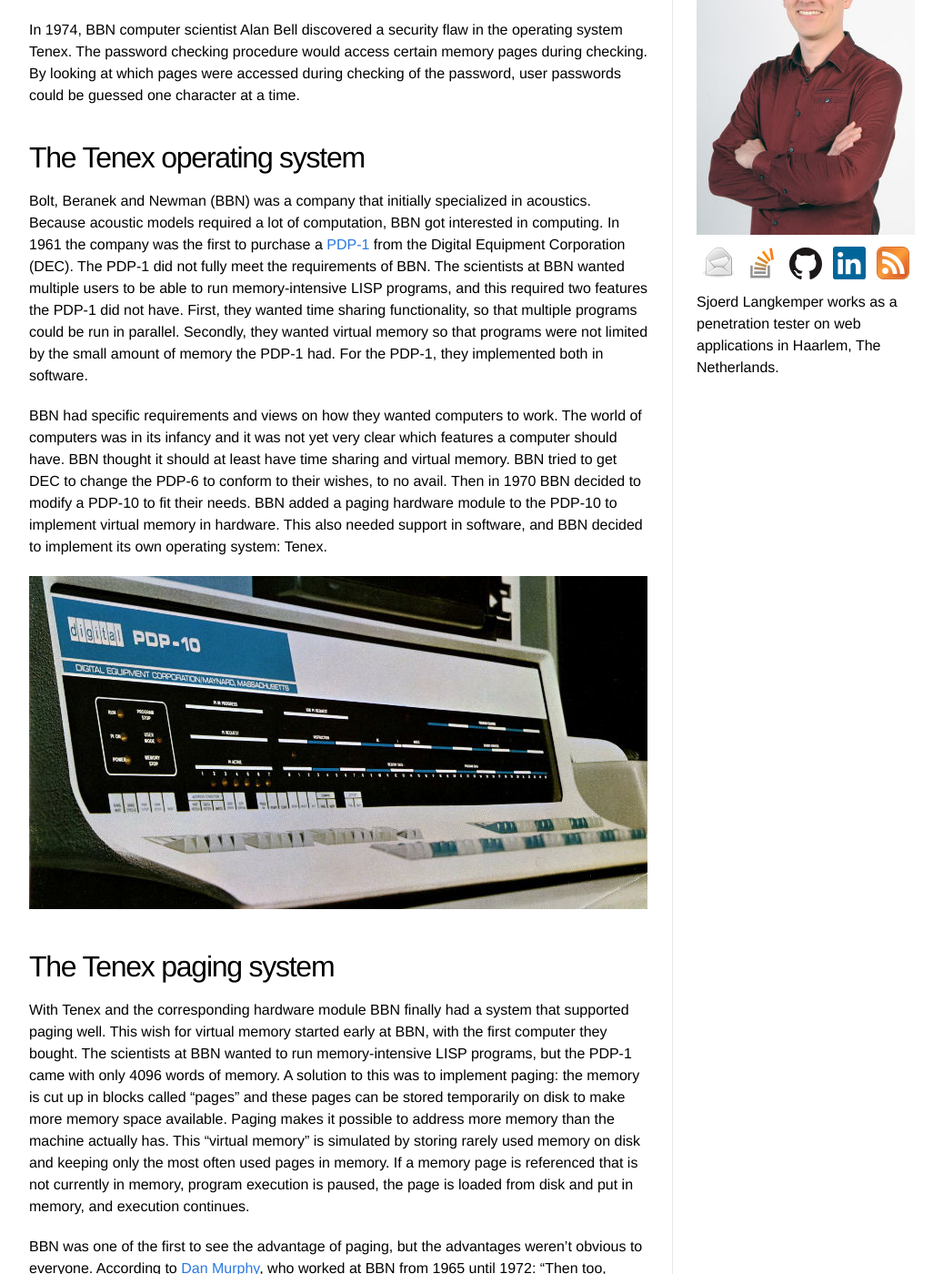
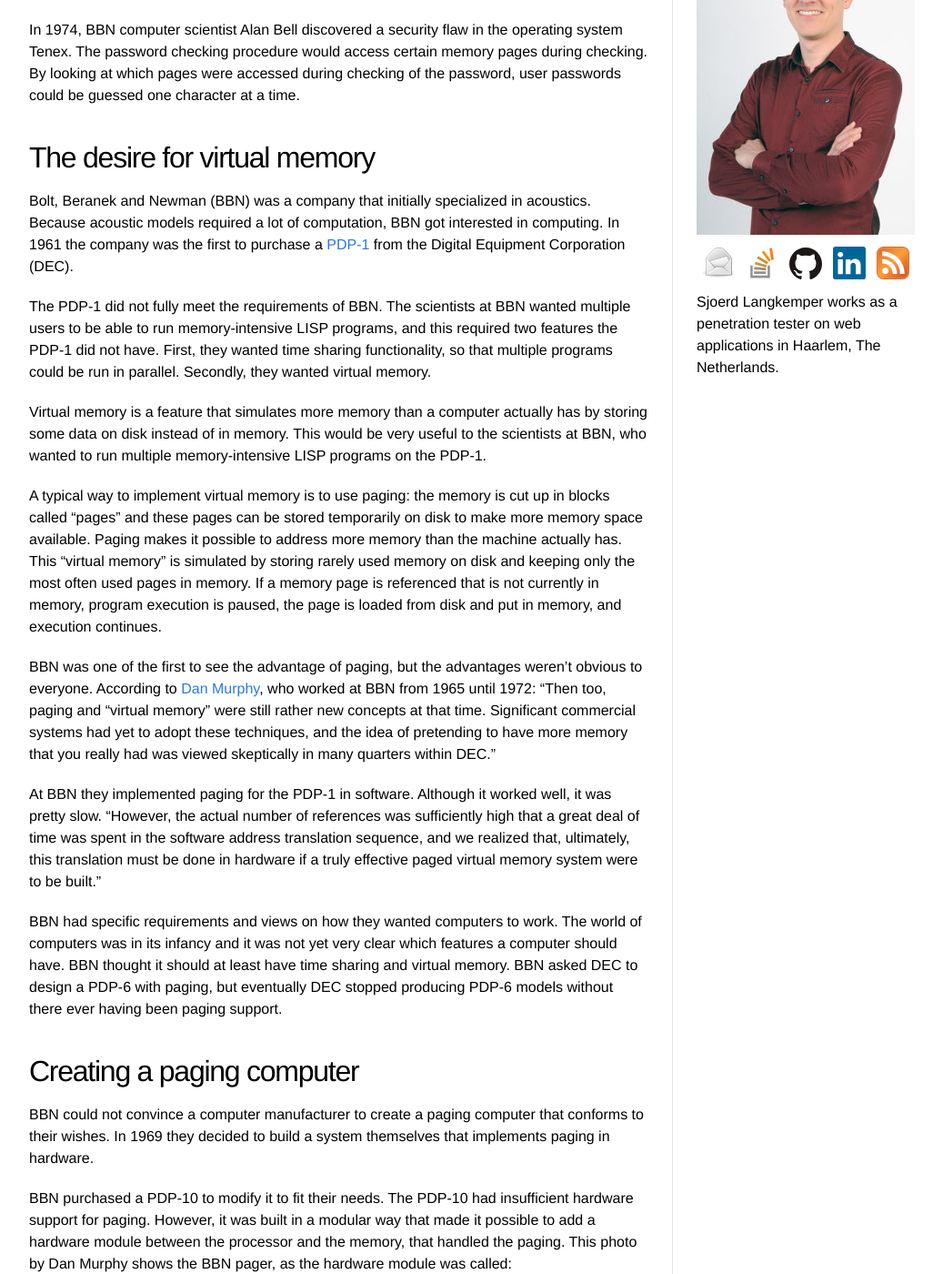
Before and after one commit to Sjord/Sjord.github.io, a Jekyll site: the page built from _posts/2016-09-21-tenex-password-bug.md, in a window 1280 px wide and 1400 px high, scrolled down 257 px. Shown: the whole window at 91% size, without its empty margins (108-1145 px from the left). Built offline with Jekyll 4.4.1, drawn with Linux system fonts in a browser that asks for light colours; some of the changed text lies outside the part shown.

Commit message:
Restructure

```diff
--- a/_posts/2016-09-21-tenex-password-bug.md
+++ b/_posts/2016-09-21-tenex-password-bug.md
@@ -1,47 +1,49 @@
 ---
 layout: post
-title: "Tenex password guessing bug"
+title: "The password guessing bug in Tenex"
 thumbnail: pdp10-240.jpg
 date: 2016-11-01
 ---
 
 In 1974, BBN computer scientist Alan Bell discovered a security flaw in the operating system Tenex. The password checking procedure would access certain memory pages during checking. By looking at which pages were accessed during checking of the password, user passwords could be guessed one character at a time.
 
-## The Tenex operating system
+## The desire for virtual memory
 
-Bolt, Beranek and Newman (BBN) was a company that initially specialized in acoustics. Because acoustic models required a lot of computation, BBN got interested in computing. In 1961 the company was the first to purchase a [PDP-1](https://en.wikipedia.org/wiki/PDP-1) from the Digital Equipment Corporation (DEC). The PDP-1 did not fully meet the requirements of BBN. The scientists at BBN wanted multiple users to be able to run memory-intensive LISP programs, and this required two features the PDP-1 did not have. First, they wanted time sharing functionality, so that multiple programs could be run in parallel. Secondly, they wanted virtual memory so that programs were not limited by the small amount of memory the PDP-1 had. For the PDP-1, they implemented both in software.
+Bolt, Beranek and Newman (BBN) was a company that initially specialized in acoustics. Because acoustic models required a lot of computation, BBN got interested in computing. In 1961 the company was the first to purchase a [PDP-1](https://en.wikipedia.org/wiki/PDP-1) from the Digital Equipment Corporation (DEC).
 
-BBN had specific requirements and views on how they wanted computers to work. The world of computers was in its infancy and it was not yet very clear which features a computer should have. BBN thought it should at least have time sharing and virtual memory. BBN tried to get DEC to change the PDP-6 to conform to their wishes, to no avail. Then in 1970 BBN decided to modify a PDP-10 to fit their needs. BBN added a paging hardware module to the PDP-10 to implement virtual memory in hardware. This also needed support in software, and BBN decided to implement its own operating system: Tenex.
+The PDP-1 did not fully meet the requirements of BBN.  The scientists at BBN wanted multiple users to be able to run memory-intensive LISP programs, and this required two features the PDP-1 did not have. First, they wanted time sharing functionality, so that multiple programs could be run in parallel. Secondly, they wanted virtual memory.
 
-![PDP-10 console](/images/pdp10-console.jpg "PDP-10 console")
+Virtual memory is a feature that simulates more memory than a computer actually has by storing some data on disk instead of in memory. This would be very useful to the scientists at BBN, who wanted to run multiple memory-intensive LISP programs on the PDP-1.
 
-## The Tenex paging system
-
-With Tenex and the corresponding hardware module BBN finally had a system that supported paging well. This wish for virtual memory started early at BBN, with the first computer they bought. The scientists at BBN wanted to run memory-intensive LISP programs, but the PDP-1 came with only 4096 words of memory. A solution to this was to implement paging: the memory is cut up in blocks called "pages" and these pages can be stored temporarily on disk to make more memory space available. Paging makes it possible to address more memory than the machine actually has. This "virtual memory" is simulated by storing rarely used memory on disk and keeping only the most often used pages in memory. If a memory page is referenced that is not currently in memory, program execution is paused, the page is loaded from disk and put in memory, and execution continues.
+A typical way to implement virtual memory is to use paging: the memory is cut up in blocks called "pages" and these pages can be stored temporarily on disk to make more memory space available. Paging makes it possible to address more memory than the machine actually has. This "virtual memory" is simulated by storing rarely used memory on disk and keeping only the most often used pages in memory. If a memory page is referenced that is not currently in memory, program execution is paused, the page is loaded from disk and put in memory, and execution continues.
 
 BBN was one of the first to see the advantage of paging, but the advantages weren't obvious to everyone. According to [Dan Murphy](http://www.opost.com/dlm/), who worked at BBN from 1965 until 1972: "Then too, paging and "virtual memory" were still rather new concepts at that time.  Significant commercial systems had yet to adopt these techniques, and the idea of pretending to have more memory that you really had was viewed skeptically in many quarters within DEC."
 
-At BBN they implemented paging for the PDP-1 in software. Although it worked well, it was pretty slow.  "However, the actual number of references
-was sufficiently high that a great deal of time
-was spent in the software address translation
-sequence, and we realized that, ultimately,
-this translation must be done in hardware if a
-truly effective paged virtual memory system
-were to be built."
+At BBN they implemented paging for the PDP-1 in software. Although it worked well, it was pretty slow.  "However, the actual number of references was sufficiently high that a great deal of time was spent in the software address translation sequence, and we realized that, ultimately, this translation must be done in hardware if a truly effective paged virtual memory system were to be built."
 
-BBN asked DEC to design a PDP-6 with paging, but eventually DEC stopped producing PDP-6 models without there ever having been paging support. After a couple of years, BBN decided to build their own virtual memory support using the PDP-10. Because the PDP-10 had insufficient support for this, a hardware module was added between the processor and the memory, that handled the paging. This photo by Dan Murphy shows the BBN pager, as the hardware module was called:
+BBN had specific requirements and views on how they wanted computers to work. The world of computers was in its infancy and it was not yet very clear which features a computer should have. BBN thought it should at least have time sharing and virtual memory.  BBN asked DEC to design a PDP-6 with paging, but eventually DEC stopped producing PDP-6 models without there ever having been paging support.
+
+## Creating a paging computer
+
+BBN could not convince a computer manufacturer to create a paging computer that conforms to their wishes. In 1969 they decided to build a system themselves that implements paging in hardware.
+
+BBN purchased a PDP-10 to modify it to fit their needs. The PDP-10 had insufficient hardware support for paging. However, it was built in a modular way that made it possible to add a hardware module between the processor and the memory, that handled the paging. This photo by Dan Murphy shows the BBN pager, as the hardware module was called:
 
 ![BBN pager hardware. Photo by Dan Murphy.  All rights reserved.](/images/bbn-pager.jpg "BBN pager hardware. Photo by Dan Murphy.  All rights reserved.")
 
-Besides the hardware there was also software support for paging in Tenex. Each program under Tenex could use the full address space for addressing memory. Furthermore, programs had a lot of control over the paging. Alan Bell writes: "The virtual memory system allowed the user a lot of control over what pages were placed in the address space. While usually a paging file was in the address space, it was also possible to map data files, etc. Therefore, the user was given control over what was mapped where and the type of access allowed."
+To support this hardware module in software, and to implement some other wishes they had, BBN decided to implement their own operating system: Tenex. In approximately six months a small team of computer scientists created a new operating system that finally conformed to the wishes of BBN.
+
+This included virtual memory support. Each program under Tenex could use the full address space for addressing memory. Furthermore, programs had a lot of control over the paging. Alan Bell writes: "The virtual memory system allowed the user a lot of control over what pages were placed in the address space. While usually a paging file was in the address space, it was also possible to map data files, etc. Therefore, the user was given control over what was mapped where and the type of access allowed."
 
 One of the paging settings was the "trap to user" bit. This would cause an interrupt to the program whenever a specific page was accessed. This was generally not very useful, but proved an easy way to exploit the password guessing bug described later.
+
+![PDP-10 console](/images/pdp10-console.jpg "PDP-10 console")
 
 ## Checking the password
 
 Like many modern systems, Tenex supported multiple users that could authenticate themselves with passwords. The operating system provided a system call to check user passwords. "This password checking JSYS was given a user name string and a password string. It would return success or failure. To prevent quickly trying many passwords, it delayed returning to the user code for 3 seconds on failure."
 
-The two passwords, the one in the system and the one supplied by the user, were compared using a standard string comparison algorithm: one character at a time. "The algorithm would step down each character in the strings, making the comparison. It would indicate failure as soon it saw a disagreement. If it got too the end of both strings, it would indicate success."
+The two passwords, the correct one in the system and the one supplied by the user, were compared using a standard string comparison algorithm: one character at a time. "The algorithm would step down each character in the strings, making the comparison. It would indicate failure as soon it saw a disagreement. If it got too the end of both strings, it would indicate success."
 
 ![String comparison is done one character at a time](/images/tenex-serial-string-compare.png "String comparison is done one character at a time")
 
```
